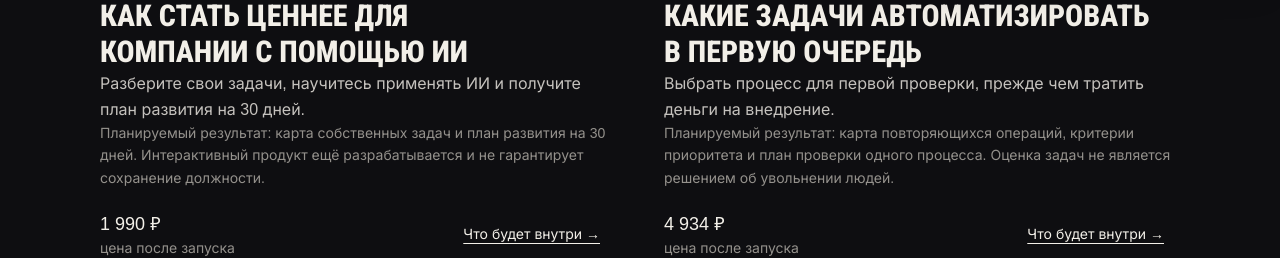
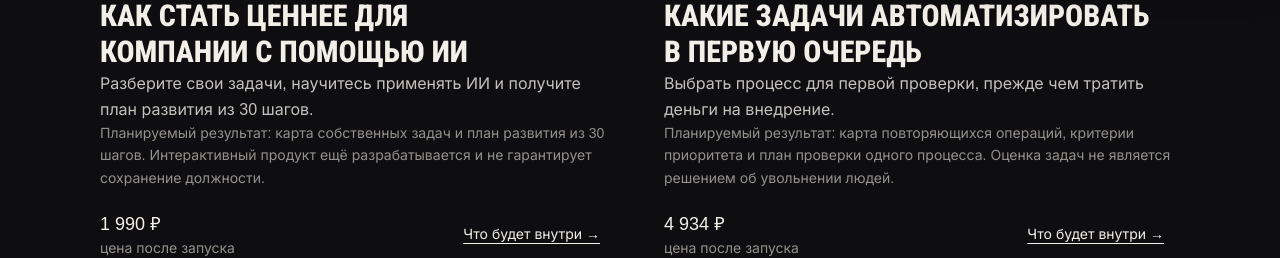
Before and after one commit to mironovich2345-code/mironovich.pro, a Next.js app: page /products in a window 1280 px wide. Shown: the part 807-1065 px from the top of the page. Built offline with nearby package versions, Linux system fonts and the light colour scheme; no server answers; a web font is replaced by a local one.

Commit message:
docs(product): align offer, access and navigation with 30-step plan and disputes

```diff
--- a/content/products.ts
+++ b/content/products.ts
@@ -15,9 +15,9 @@ export const products: DigitalProduct[] = [
     title: "Как стать ценнее для компании с помощью ИИ",
     audience: "Сотрудникам и специалистам от 18 лет",
     problem:
-      "Разберите свои задачи, научитесь применять ИИ и получите план развития на 30 дней.",
+      "Разберите свои задачи, научитесь применять ИИ и получите план развития из 30 шагов.",
     outcome:
-      "Планируемый результат: карта собственных задач и план развития на 30 дней. Интерактивный продукт ещё разрабатывается и не гарантирует сохранение должности.",
+      "Планируемый результат: карта собственных задач и план развития из 30 шагов. Интерактивный продукт ещё разрабатывается и не гарантирует сохранение должности.",
     plannedPrice: 1990,
     status: "preparing",
     cover: "/products/ai-career-v2.png",
@@ -27,7 +27,7 @@ export const products: DigitalProduct[] = [
       "Как определить собственную уязвимость",
       "Какие компетенции развивать",
       "Как использовать ИИ для продуктивности",
-      "Персональный план действий на 30 дней",
+      "Персональный план из 30 шагов",
     ],
   },
   {
```
